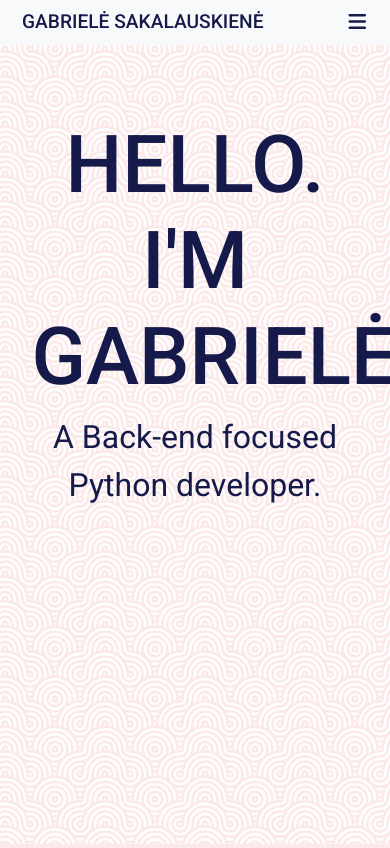
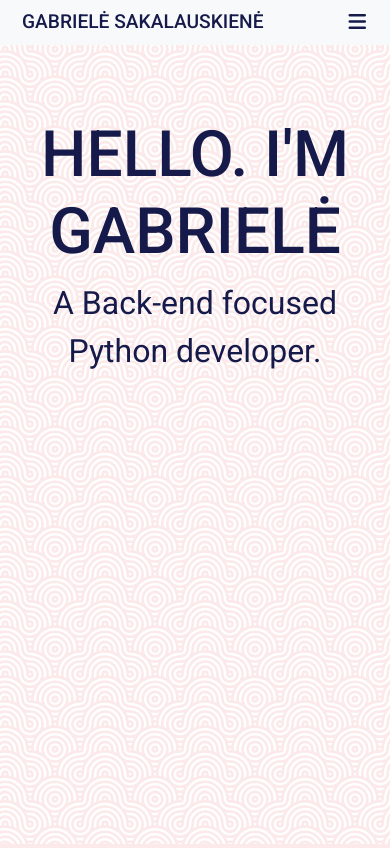
Before and after one commit to GabrieleSak/portfolio-website, a Flask app: page / in a window 390 px wide. Shown: the top 848 px of the page. Run offline with Flask 2, Linux system fonts and the light colour scheme; some libraries are stand-ins or nearby versions.

Commit message:
Add media query for h1

```diff
--- a/static/css/styles.css
+++ b/static/css/styles.css
@@ -229,8 +229,13 @@ h4 {
 }
 
 
-@media only screen and (max-width: 768px) {
+@media screen and (max-width: 768px) {
 .navbar .nav-link {
     font-size: 1.7rem;
 }
+
+h1 {
+    font-size: 4rem;
 }
+
+}
```
